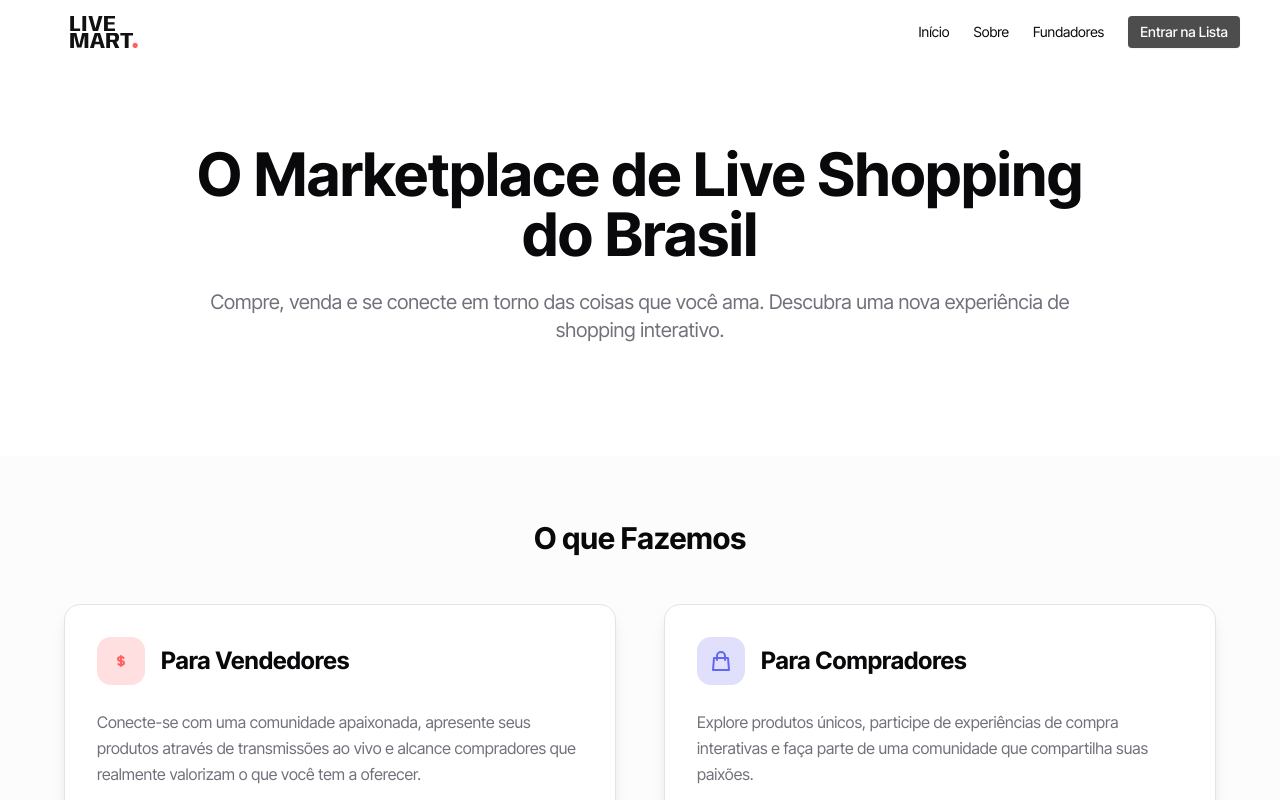
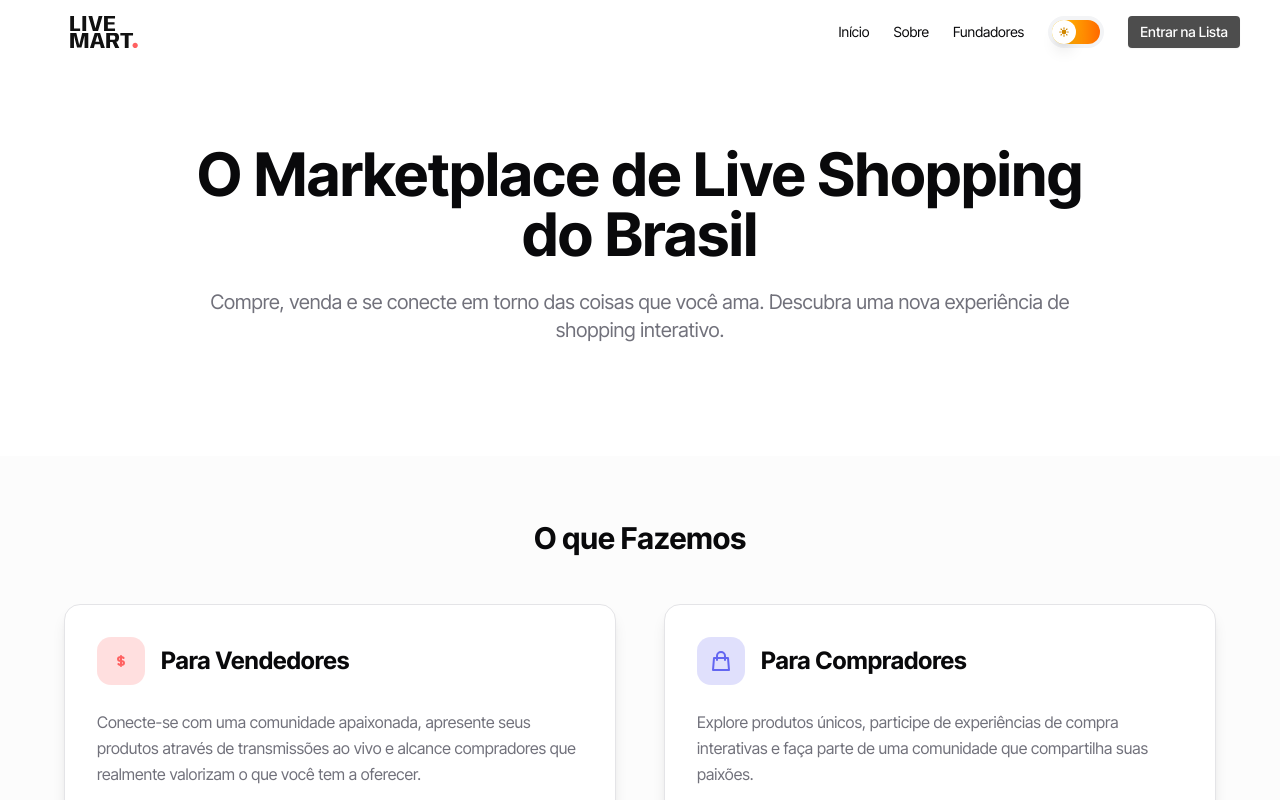
Before and after one commit to RobsonAraujo/livemart-waitlist, a Next.js app: page /about in a window 1280 px wide. Shown: the top 800 px of the page. Built offline with nearby package versions, Linux system fonts and the light colour scheme; no server answers.

Commit message:
feat: add dark theme and remove logo

```diff
--- a/src/components/header.tsx
+++ b/src/components/header.tsx
@@ -6,6 +6,7 @@
 import Link from "next/link";
 import { useState } from "react";
 import { Logo } from "./svgs";
+import { ThemeToggle } from "./theme-toggle";
 
 export default function Header() {
   const scrolled = useScroll();
@@ -45,6 +46,7 @@
         >
           Fundadores
         </Link>
+        <ThemeToggle />
         <Link href="/">
           <Button
             size="sm"
@@ -55,10 +57,12 @@
         </Link>
       </nav>
 
-      {/* Mobile Menu Button */}
+      {/* Mobile Navigation Controls */}
+      <div className="md:hidden flex items-center space-x-3">
+        <ThemeToggle />
         <button
           onClick={toggleMenu}
-        className="md:hidden flex flex-col space-y-1 p-2"
+          className="flex flex-col space-y-1 p-2"
           aria-label="Toggle menu"
         >
           <span
@@ -80,6 +84,7 @@
             )}
           />
         </button>
+      </div>
 
       {/* Mobile Menu */}
       {isMenuOpen && (
--- a/src/components/hero.tsx
+++ b/src/components/hero.tsx
@@ -14,7 +14,6 @@
   return (
     <div className="flex flex-col items-center justify-center gap-6">
       <div className="flex flex-col items-center justify-center gap-6 mb-6">
-        <Logo className="w-16 h-16" />
         <div className="flex items-center gap-4 rounded-full border border-border px-4 py-1 relative">
           <span className="relative flex h-2 w-2">
             <span className="animate-ping absolute inline-flex h-full w-full rounded-full bg-[#FF6161] opacity-75" />
--- a/src/components/svgs/logo.tsx
+++ b/src/components/svgs/logo.tsx
@@ -1,5 +1,34 @@
+"use client";
+
 import type { ImgHTMLAttributes } from "react";
+import { useTheme } from "next-themes";
+import { useEffect, useState } from "react";
 
 export default function Logo(props: ImgHTMLAttributes<HTMLImageElement>) {
-  return <img src="/logo.svg" alt="LiveMart logo" {...props} />;
+  const { resolvedTheme } = useTheme();
+  const [mounted, setMounted] = useState(false);
+  const [logoSrc, setLogoSrc] = useState("/logo.svg");
+
+  useEffect(() => {
+    setMounted(true);
+
+    // Obtém o tema do localStorage ao montar
+    if (typeof window !== "undefined") {
+      const storedTheme = localStorage.getItem("theme");
+      if (storedTheme === "dark") {
+        setLogoSrc("/logo-dark.svg");
+      } else {
+        setLogoSrc("/logo.svg");
+      }
+    }
+  }, []);
+
+  // Atualiza o logo quando o tema muda
+  useEffect(() => {
+    if (mounted && resolvedTheme) {
+      setLogoSrc(resolvedTheme === "dark" ? "/logo-dark.svg" : "/logo.svg");
+    }
+  }, [resolvedTheme, mounted]);
+
+  return <img src={logoSrc} alt="LiveMart logo" {...props} />;
 }
--- /dev/null
+++ b/src/components/theme-toggle.tsx
@@ -0,0 +1,89 @@
+"use client";
+
+import { useTheme } from "next-themes";
+import { useEffect, useState } from "react";
+import { cn } from "~/lib/utils";
+
+export function ThemeToggle() {
+  const { theme, setTheme } = useTheme();
+  const [mounted, setMounted] = useState(false);
+
+  useEffect(() => {
+    setMounted(true);
+  }, []);
+
+  if (!mounted) {
+    return <div className="w-14 h-8 bg-gray-200 rounded-full animate-pulse" />;
+  }
+
+  const isDark = theme === "dark";
+
+  return (
+    <button
+      onClick={() => setTheme(isDark ? "light" : "dark")}
+      className={cn(
+        "relative cursor-pointer inline-flex h-8 w-14 items-center justify-center rounded-full transition-all duration-300 ease-in-out",
+        "hover:scale-105 focus:outline-none  focus:ring-primary focus:ring-offset-2",
+        isDark ? "bg-gray-800 " : "bg-gray-100"
+      )}
+      aria-label={`Switch to ${isDark ? "light" : "dark"} mode`}
+    >
+      <div
+        className={cn(
+          "absolute inset-1 rounded-full transition-all duration-300 ease-in-out",
+          isDark
+            ? "bg-gradient-to-r from-indigo-500 to-purple-600"
+            : "bg-gradient-to-r from-yellow-400 to-orange-500"
+        )}
+      />
+
+      <div
+        className={cn(
+          "relative z-10 flex h-6 w-6 items-center justify-center rounded-full bg-white shadow-lg transition-all duration-300 ease-in-out",
+          isDark ? "translate-x-3" : "-translate-x-3"
+        )}
+      >
+        {/* Icon */}
+        <div className="text-xs">
+          {isDark ? (
+            <svg
+              className="h-3 w-3 text-indigo-600"
+              fill="currentColor"
+              viewBox="0 0 20 20"
+            >
+              <path
+                fillRule="evenodd"
+                d="M17.293 13.293A8 8 0 016.707 2.707a8.001 8.001 0 1010.586 10.586z"
+                clipRule="evenodd"
+              />
+            </svg>
+          ) : (
+            <svg
+              className="h-3 w-3 text-yellow-600"
+              fill="currentColor"
+              viewBox="0 0 20 20"
+            >
+              <path
+                fillRule="evenodd"
+                d="M10 2a1 1 0 011 1v1a1 1 0 11-2 0V3a1 1 0 011-1zm4 8a4 4 0 11-8 0 4 4 0 018 0zm-.464 4.95l.707.707a1 1 0 001.414-1.414l-.707-.707a1 1 0 00-1.414 1.414zm2.12-10.607a1 1 0 010 1.414l-.706.707a1 1 0 11-1.414-1.414l.707-.707a1 1 0 011.414 0zM17 11a1 1 0 100-2h-1a1 1 0 100 2h1zm-7 4a1 1 0 011 1v1a1 1 0 11-2 0v-1a1 1 0 011-1zM5.05 6.464A1 1 0 106.465 5.05l-.708-.707a1 1 0 00-1.414 1.414l.707.707zm1.414 8.486l-.707.707a1 1 0 01-1.414-1.414l.707-.707a1 1 0 011.414 1.414zM4 11a1 1 0 100-2H3a1 1 0 000 2h1z"
+                clipRule="evenodd"
+              />
+            </svg>
+          )}
+        </div>
+      </div>
+
+      {/* Sparkle Effects */}
+      <div
+        className={cn(
+          "absolute inset-0 rounded-full opacity-0 transition-opacity duration-300",
+          isDark && "opacity-100"
+        )}
+      >
+        <div className="absolute top-1 left-2 h-1 w-1 rounded-full bg-white opacity-60 animate-pulse" />
+        <div className="absolute top-2 right-1 h-0.5 w-0.5 rounded-full bg-white opacity-40 animate-pulse delay-300" />
+        <div className="absolute bottom-1 left-1 h-0.5 w-0.5 rounded-full bg-white opacity-50 animate-pulse delay-700" />
+      </div>
+    </button>
+  );
+}
--- a/src/providers/theme-provider.tsx
+++ b/src/providers/theme-provider.tsx
@@ -13,8 +13,7 @@
       attribute="class"
       defaultTheme="light"
       enableSystem={false}
-      disableTransitionOnChange
-      forcedTheme="light"
+      themes={["light", "dark"]}
       {...props}
     >
       {children}
```
Also changed, not shown: public/logo-dark.svg (added). Lines whose indentation alone changed are shown as unchanged.
